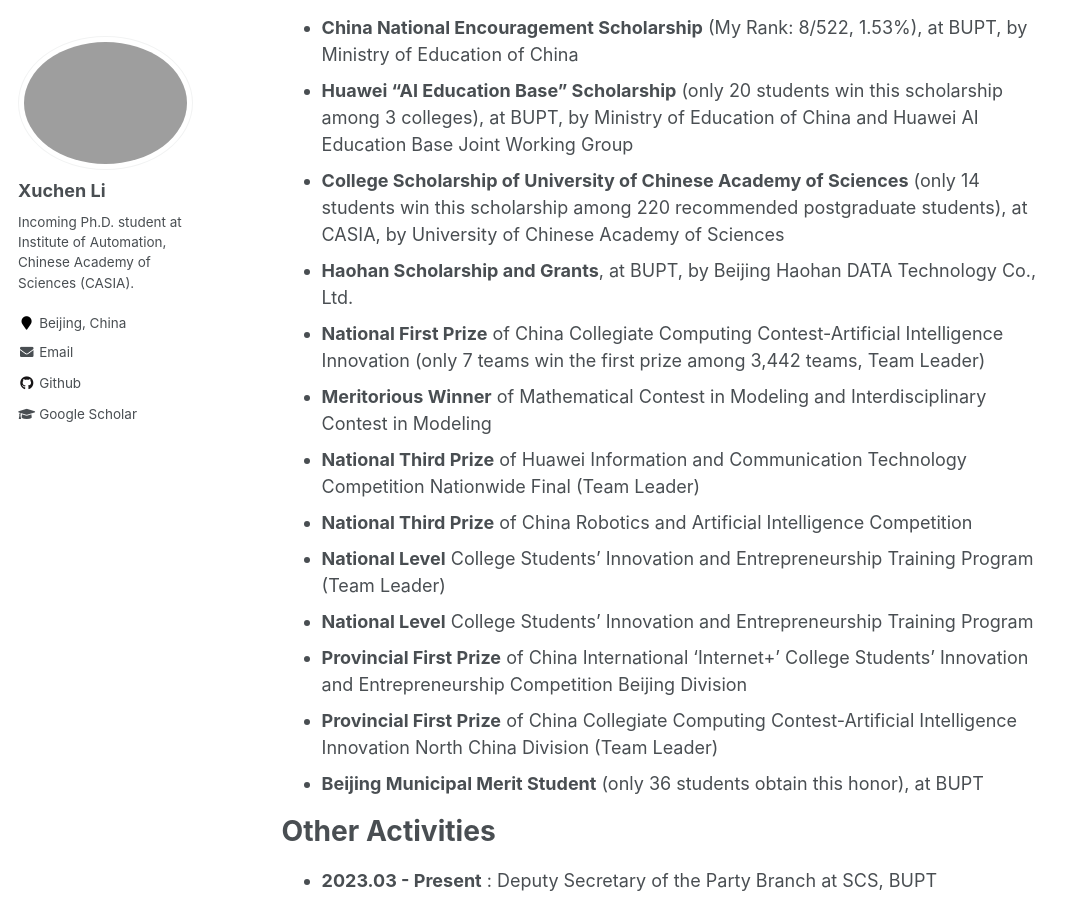
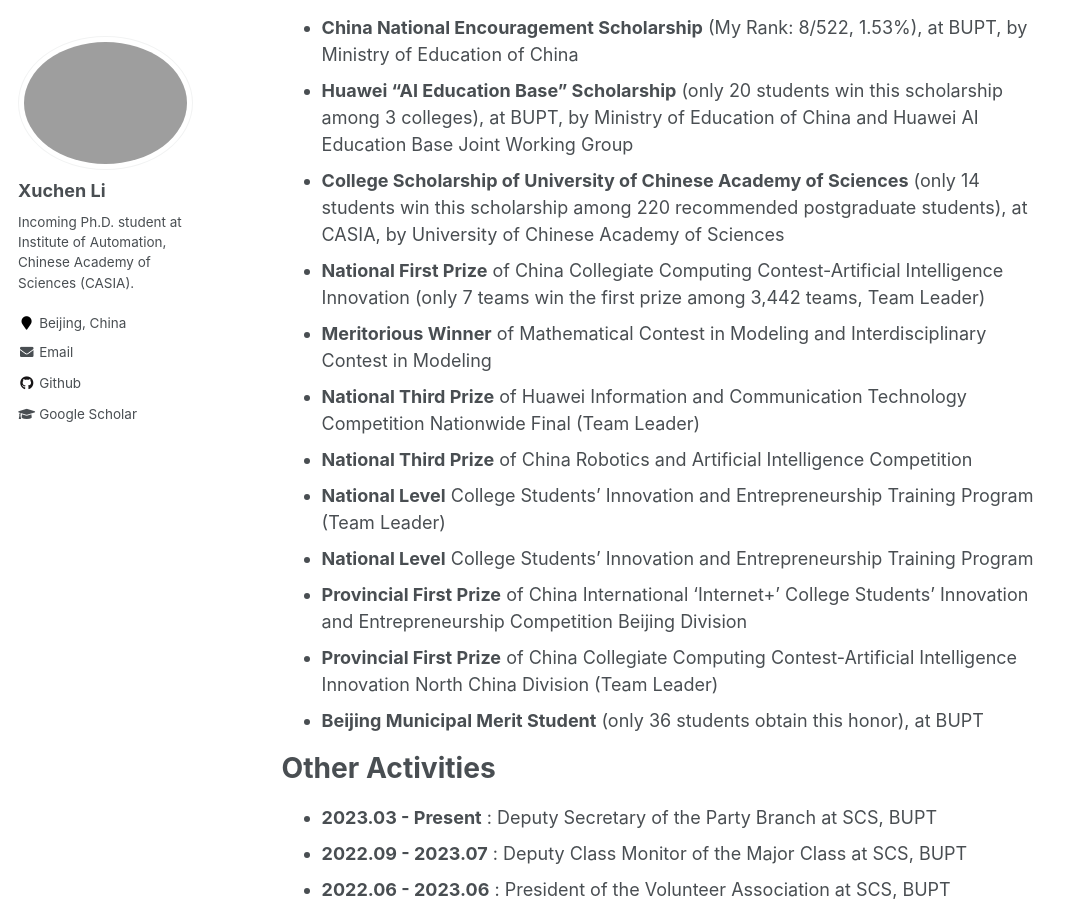
Before and after one commit to Xuchen-Li/Xuchen-Li.github.io, a Jekyll site: the page built from _pages/about.md, in a window 1280 px wide and 900 px high, scrolled down 2256 px. Shown: the whole window, without its empty margins (0-1080 px from the left). Built offline with Jekyll 4.4.1, drawn with Linux system fonts in a browser that asks for light colours.

Commit message:
Update about.md

```diff
--- a/_pages/about.md
+++ b/_pages/about.md
@@ -69,7 +69,6 @@ Awards & Honors
 * **China National Encouragement Scholarship** (My Rank: 8/522, 1.53%), at BUPT, by Ministry of Education of China
 * **Huawei "AI Education Base" Scholarship** (only 20 students win this scholarship among 3 colleges), at BUPT, by Ministry of Education of China and Huawei AI Education Base Joint Working Group
 * **College Scholarship of University of Chinese Academy of Sciences** (only 14 students win this scholarship among 220 recommended postgraduate students), at CASIA, by University of Chinese Academy of Sciences
-* **Haohan Scholarship and Grants**, at BUPT, by Beijing Haohan DATA Technology Co., Ltd.
 * **National First Prize** of China Collegiate Computing Contest-Artificial Intelligence Innovation (only 7 teams win the first prize among 3,442 teams, Team Leader)
 * **Meritorious Winner** of Mathematical Contest in Modeling and Interdisciplinary Contest in Modeling
 * **National Third Prize** of Huawei Information and Communication Technology Competition Nationwide Final (Team Leader)
```
